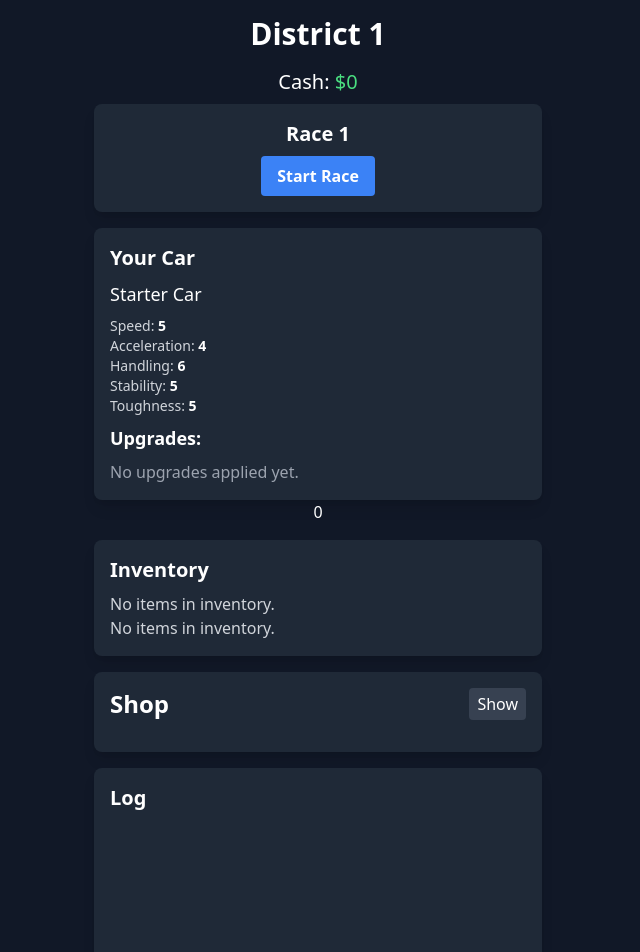
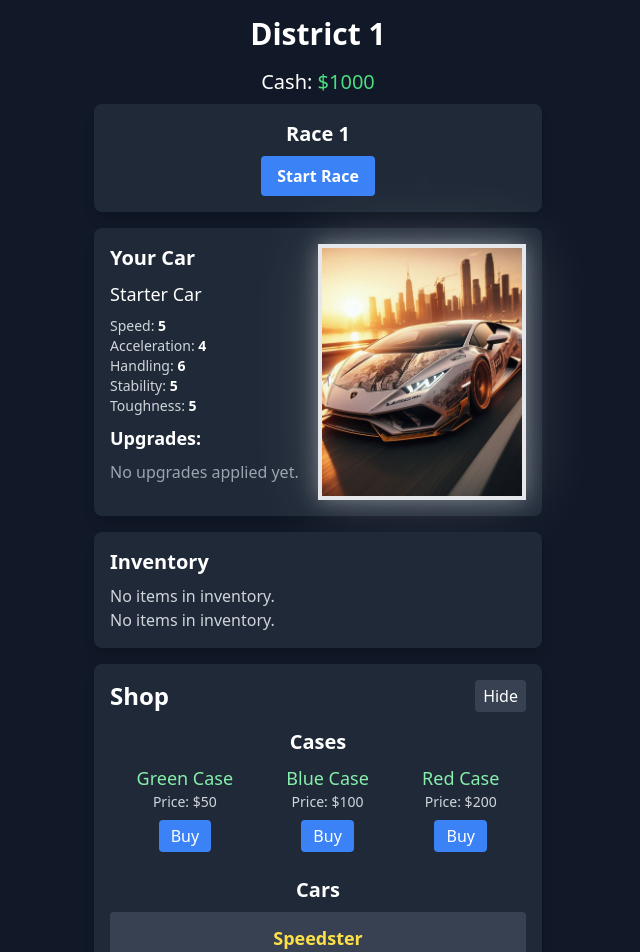
Before and after one commit to rakis10/react-acc, a React (Vite) app: page / in a window 1280 px wide. Shown: the top 952 px of the page, without its empty margins (322-962 px from the left). Built offline with nearby package versions, Linux system fonts and the light colour scheme.

Commit message:
working like charm

```diff
--- a/src/App.jsx
+++ b/src/App.jsx
@@ -4,10 +4,11 @@ import Log from "./components/Log";
 import Inventory from "./components/Inventory";
 import Car from "./components/Car";
 import Shop from "./components/Shop";
+import IMAGES from "./Images";
 
 const App = () => {
   const [district, setDistrict] = useState(1); // Current district
-  const [cash, setCash] = useState(0); // Player's cash
+  const [cash, setCash] = useState(1000); // Player's cash
   // const [inventory, setInventory] = useState([]); // Inventory items
   const [inventory, setInventory] = useState({
     cases: [],
@@ -71,11 +72,18 @@ const App = () => {
     // setInventory((prev) => ); // Remove box
     // console.log([...inventory.items, item]);
 
-    setInventory((prev) => ({
-      ...prev,
-      cases: prev.cases.filter((box) => box !== type),
-      items: [...(prev.items || []), item],
-    })); // Add new item
+    setInventory((prev) => {
+      const casesCopy = [...prev.cases];
+      const index = casesCopy.indexOf(type);
+      if (index !== -1) {
+        casesCopy.splice(index, 1); // Remove only one instance of the box
+      }
+      return {
+        ...prev,
+        cases: casesCopy,
+        items: [...(prev.items || []), item],
+      };
+    });
     setLog((prev) => [...prev, `Opened a ${type} box and received: ${item}`]);
   };
 
@@ -128,7 +136,17 @@ const App = () => {
       },
       upgrades: { ...prev.upgrades, [type]: rarity },
     }));
-    setInventory((prev) => ({...prev, items: prev.items.filter((item) => item !== upgrade)}));
+    setInventory((prev) => {
+      const itemsCopy = [...prev.items];
+      const index = itemsCopy.indexOf(upgrade);
+      if (index !== -1) {
+      itemsCopy.splice(index, 1); // Remove only one instance of the upgrade
+      }
+      return {
+      ...prev,
+      items: itemsCopy,
+      };
+    });
     addToLog(
       `Applied "${upgrade}" to your car. Increased ${statToUpgrade} by ${statIncrease}.`
     );
@@ -149,7 +167,6 @@ const App = () => {
         addToLog={addToLog}
       />
       <Car car={car} />
-      {inventory.cases.length}
       <Inventory
         inventory={inventory}
         openBox={openBox}
--- /dev/null
+++ b/src/Images.jsx
@@ -0,0 +1,6 @@
+import lambo from './assets/lambo.png'
+const IMAGES = {
+    lambo,
+}
+
+export default IMAGES
--- a/src/components/Car.jsx
+++ b/src/components/Car.jsx
@@ -1,4 +1,5 @@
 import React from "react";
+import IMAGES from "../Images";
 
 const Car = ({ car }) => {
   const upgradeColors = {
@@ -8,7 +9,8 @@ const Car = ({ car }) => {
   };
 
   return (
-    <div className="mt-4 w-full max-w-md bg-gray-800 rounded-lg p-4 shadow-lg">
+    <div className="mt-4 w-full max-w-md bg-gray-800 rounded-lg p-4 shadow-lg flex">
+      <div className="w-1/2">
         <h3 className="text-xl font-bold mb-2">Your Car</h3>
         <p className="text-lg mb-2">{car.name}</p>
         <div className="mb-2">
@@ -31,6 +33,18 @@ const Car = ({ car }) => {
           )}
         </ul>
       </div>
+      <div className="w-1/2 flex justify-center items-center">
+        <img
+          src={IMAGES.lambo}
+          alt="mycar"
+          style={{ boxShadow: '0 0px 20px rgba(255, 255, 255, 0.35), 0 0px 65px rgba(255, 255, 255, 0.2)' }}
+
+          className="w-64 h-64 object-cover border-4 border-neon-green"
+        />
+
+        {/* <img src={IMAGES[car.name]} alt={car.name} className="max-w-full h-auto object-contain" /> */}
+      </div>
+    </div>
   );
 };
 
--- a/src/components/Shop.jsx
+++ b/src/components/Shop.jsx
@@ -1,8 +1,8 @@
 import React, { useState } from "react";
 
-const Shop = ({ car, inventory, setInventory, addToLog }) => {
+const Shop = ({ car, setCash ,cash,inventory, setInventory, addToLog }) => {
   const [modalMessage, setModalMessage] = useState("");
-  const [isOpen, setIsOpen] = useState(false); // Toggle for collapsing the shop
+  const [isOpen, setIsOpen] = useState(true); // Toggle for collapsing the shop
 
   // Prices for cases and cars
   const prices = {
@@ -18,11 +18,11 @@ const Shop = ({ car, inventory, setInventory, addToLog }) => {
 
   // Handle case purchase
   const handleCasePurchase = (type) => {
-    if (car.cash >= prices.cases[type]) {
-      car.cash -= prices.cases[type];
+    if (cash >= prices.cases[type]) {
+      setCash((prev) => prev - prices.cases[type]);
       setInventory((prev) => ({
         ...prev,
-        cases: { ...prev.cases, [type]: prev.cases[type] + 1 },
+        cases: [...prev.cases, type],
       }));
       addToLog(`Bought a ${type} case for $${prices.cases[type]}.`);
       setModalMessage(`Successfully bought a ${type} case!`);
--- a/tailwind.config.js
+++ b/tailwind.config.js
@@ -2,7 +2,14 @@
 export default {
   content: ["./index.html", "./src/**/*.{js,ts,jsx,tsx}"],
   theme: {
-    extend: {},
+    extend: {
+      dropShadow: {
+        glow: [
+          "0 0px 20px rgba(255,255, 255, 0.35)",
+          "0 0px 65px rgba(255, 255,255, 0.2)"
+        ]
+      }
+    }
   },
   plugins: [],
 };
```
Also changed, not shown: src/assets/lambo.png (added), src/assets/mustang.png (added). Lines whose indentation alone changed are shown as unchanged.
